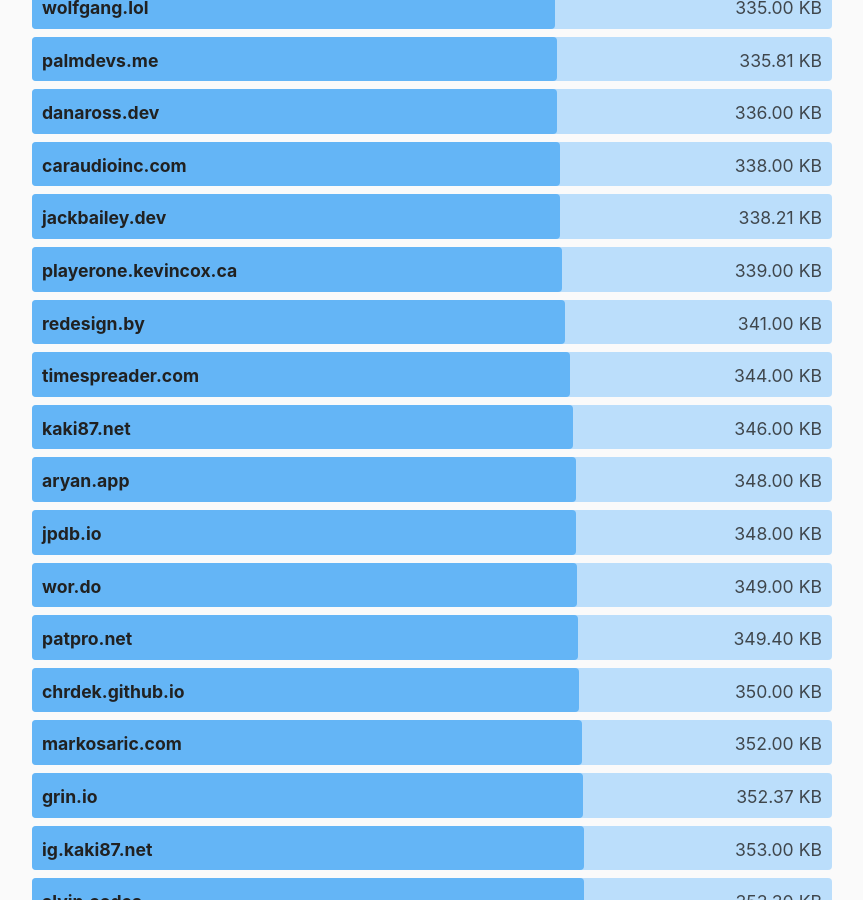
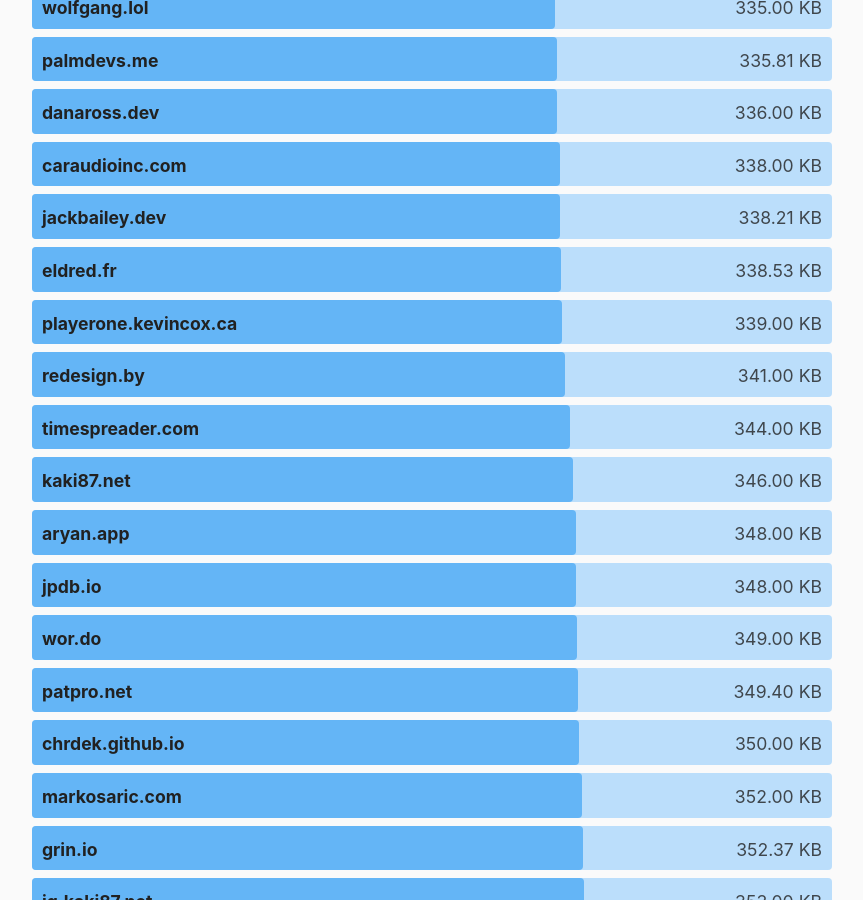
Before and after one commit to kevquirk/512kb.club, a Jekyll site: the page built from index.md, in a window 1280 px wide and 900 px high, scrolled down 43043 px. Shown: the whole window, without its empty margins (208-1071 px from the left). Built offline with Jekyll 4.4.1, drawn with Linux system fonts in a browser that asks for light colours.

Commit message:
Add eldred.fr
CloudFlare reports a total slightly higher, but that's because it counts
all three versions of an image served in increasingly narrow strips
to reduce the required bandwidth on phones.
I feel like removing the smallest two of those is a fairer measurement.

```diff
--- a/_data/sites.yml
+++ b/_data/sites.yml
@@ -1343,6 +1343,11 @@
   size: 192
   last_checked: 2022-08-24
 
+- domain: eldred.fr
+  url: https://eldred.fr
+  size: 338.53
+  last_checked: 2024-12-23
+
 - domain: eleboog.com
   url: https://eleboog.com
   size: 263.02
```
